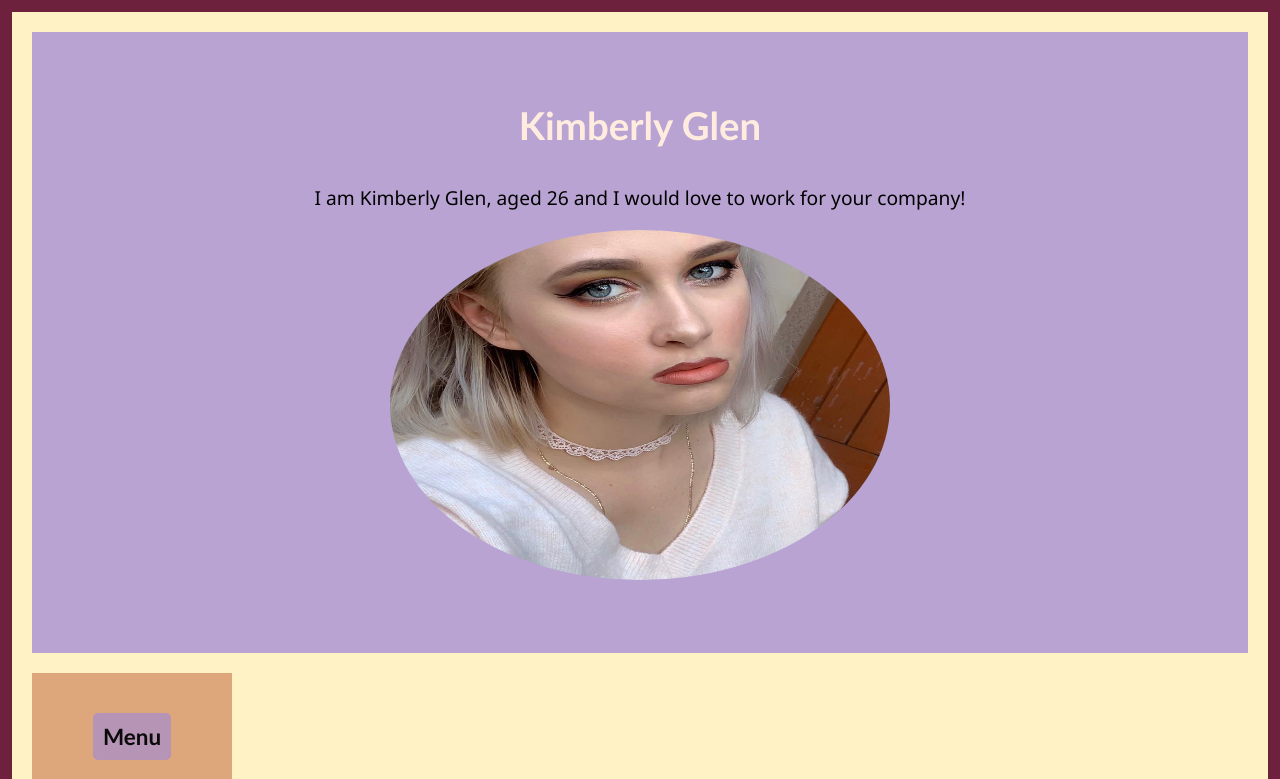
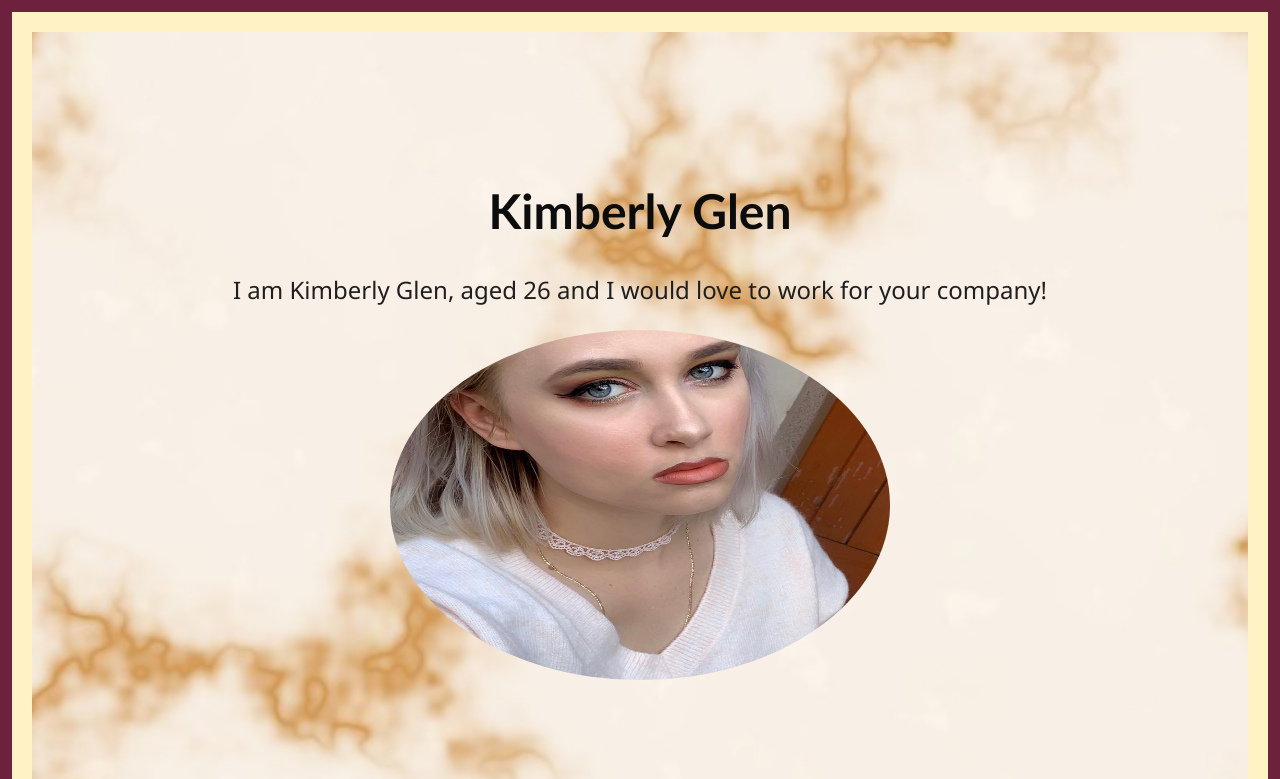
Before and after one commit to mikcbn/KIMGLE225_FTC2306_GroupB_KimberlyGlen_ITW7.2, a plain HTML site: page index.html in a window 1280 px wide. Shown: the top 779 px of the page. Drawn offline with Linux system fonts and the light colour scheme.

Commit message:
Added a header and changed font colour to black, removed top padding

```diff
--- a/index.html
+++ b/index.html
@@ -7,14 +7,18 @@
     <link rel="stylesheet" type="text/css" href="./style.css">
     <link rel="icon" type="image/x-icon" href="Saved Pictures/favicon.ico">
     <div class="container">
+    <div class="hero">
+        <div class="hero-content">
         <div id="top">
-            <h1>Kimberly Glen</h1>
+           <h1>Kimberly Glen</h1>
             <section>
                 <p>I am Kimberly Glen, aged 26 and I would love to work for your company!</p>
                 <aside>
                     <img src="Saved Pictures/Kim Cabana.jpg" style="width:500px;height:350px;"><br><br>
         </div>
-</head>
+    </div>
+        </div>
+    </head>
 
 <body>
 
--- a/style.css
+++ b/style.css
@@ -5,10 +5,6 @@
     box-sizing: border-box;
 }
 
-#top {
-    padding: 40px;
-    background-color: rgb(184, 163, 211);
-}
 
 img {
     border-radius: 50%;
@@ -63,10 +59,11 @@ p {
 
 p {
     font-family:'Segoe UI', Tahoma, Geneva, Verdana, sans-serif;
+    color: #201f1f;
 }
 
 h1 {
-    color: rgb(255, 236, 223);
+    color: rgb(12, 12, 12);
     font-family:'Gill Sans', 'Gill Sans MT', Calibri, 'Trebuchet MS', sans-serif
 }
 
@@ -97,3 +94,28 @@ h5 {
     list-style-position: inside;
     /* Align the bullet points inside the list items */
 }
+
+
+.hero {
+    background-image: url("Saved Pictures/banner-1714907_1280.jpg");
+    background-size: cover;
+    background-position: center;
+    height: 100vh;
+    display: flex;
+    align-items: center;
+    justify-content: center;
+    color: #fff;
+}
+
+.hero-content {
+    text-align: center;
+}
+
+.hero-content h1 {
+    font-size: 48px;
+    margin-bottom: 10px;
+}
+
+.hero-content p {
+    font-size: 24px;
+}
```
Also changed, not shown: Saved Pictures/239297176_.jpg (added), Saved Pictures/Screenshot 2023-07-05 094555.png (added), Saved Pictures/banner-1714907_1280.jpg (added).
